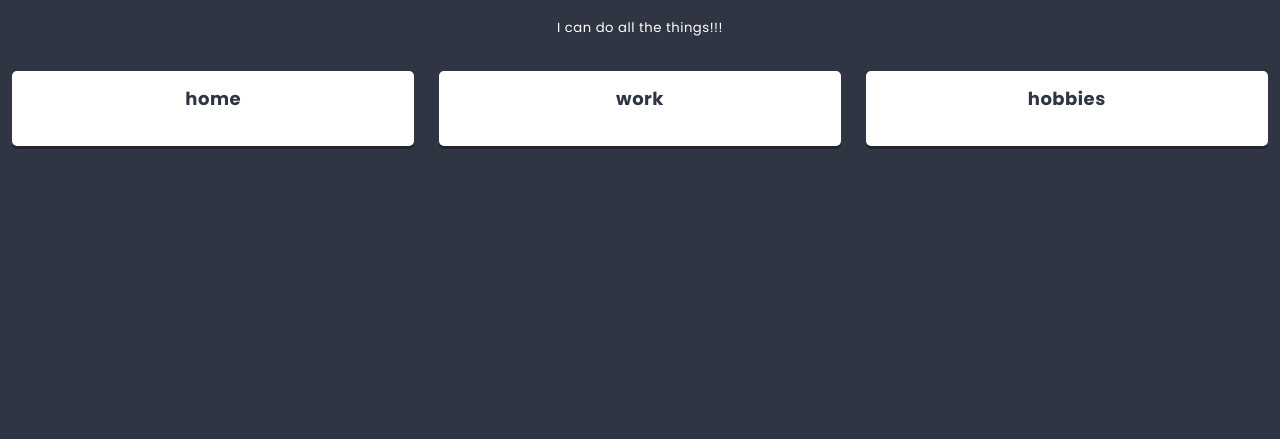
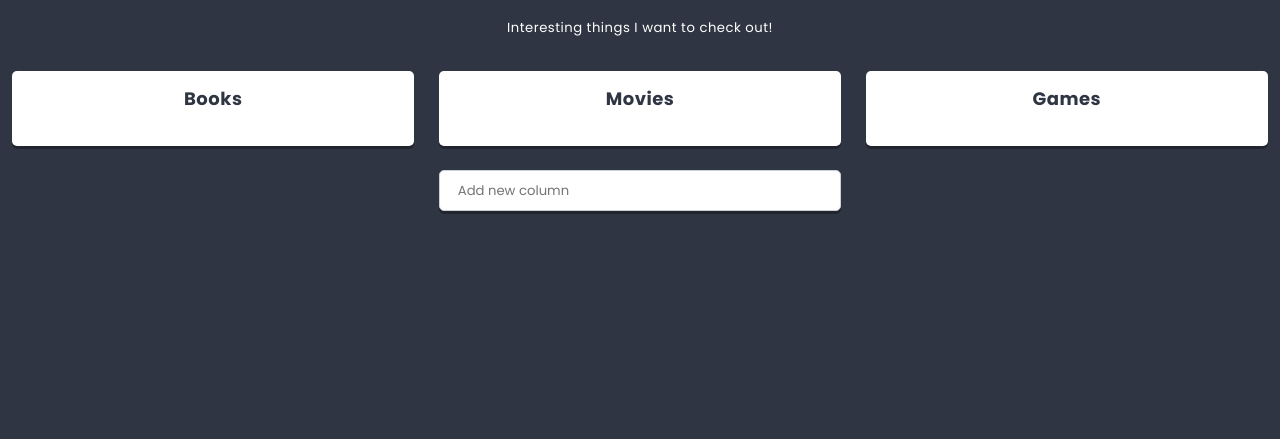
Before and after one commit to mberdys/react, a React app: page / in a window 1280 px wide. Shown: the part 361-800 px from the top of the page. Built offline with nearby package versions, Linux system fonts and the light colour scheme.

Commit message:
Use data from dataStore.js

```diff
--- a/src/components/App/App.js
+++ b/src/components/App/App.js
@@ -1,17 +1,16 @@
 import React from 'react';
 import styles from './App.scss';
 import List from '../List/List.js';
+import {pageContents, listData} from '../../data/dataStore.js';
 
 class App extends React.Component {
   render() {
+
     return (
       <main className={styles.component}>
-        <h1 className={styles.title}>My first React app</h1>
-        <h2 className={styles.subtitle}>Hello world!</h2>
-
-        <List title={['Things to do ', <sup key='1'>soon!</sup>]}
-        image={"http://uploads.kodilla.com/bootcamp/fer/11.react/space.png"}></List>
-
+        <h1 className={styles.title}>{pageContents.title}</h1>
+        <h2 className={styles.subtitle}>{pageContents.subtitle}</h2>
+        <List {...listData} />
       </main>
     )
   }
--- /dev/null
+++ b/src/components/Button/Button.js
@@ -0,0 +1,11 @@
+import React from 'react';
+import styles from './Button.scss';
+
+const Button = ({variant = '', ...otherProps}) => (
+  <button
+    {...otherProps}
+    className={styles.component + variant.split(' ').map(name => ' ' + (styles[name] || name)).join('')}
+  />
+);
+
+export default Button;
--- a/src/components/Column/Column.js
+++ b/src/components/Column/Column.js
@@ -4,13 +4,13 @@ import PropTypes from 'prop-types';
 
 class Column extends React.Component {
   static propTypes = {
-    titleColumn: PropTypes.string,
+    title: PropTypes.string,
   }
 
   render() {
     return (
       <section className={styles.component}>
-        <h3 className={styles.title}>{this.props.titleColumn}</h3>
+        <h3 className={styles.title}>{this.props.title}</h3>
       </section>
     )
   }
--- /dev/null
+++ b/src/components/Creator/Creator.js
@@ -0,0 +1,63 @@
+import React from 'react';
+import styles from './Creator.scss';
+import Button from '../Button/Button';
+import PropTypes from 'prop-types';
+
+class Creator extends React.Component {
+  static propTypes = {
+    text: PropTypes.string,
+  }
+
+  static defaultProps = {
+    text: 'Add new item',
+  }
+
+  state = {
+    value: '',
+    visibleButtons: false,
+  }
+
+  handleChange = event => {
+    // console.log(event);
+    this.setState({
+      value: event.target.value,
+      visibleButtons: event.target.value.length > 0
+    });
+  }
+
+  handleOK = () => {
+    if(this.state.value != ''){
+      this.props.action(this.state.value);
+      this.setState({
+        value: '',
+        visibleButtons: false
+      });
+    }
+  }
+
+  handleCancel = () => {
+    this.setState({
+      value: '',
+      visibleButtons: false
+    });
+  }
+
+  render() {
+    return (
+      <div className={styles.component}>
+        <input
+          type='text'
+          placeholder={this.props.text}
+          value={this.state.value}
+          onChange={this.handleChange}
+        />
+        <div className={styles.buttons + (this.state.visibleButtons ? ' ' + styles.buttonsShown : '')}>
+          <Button onClick={this.handleOK}>OK</Button>
+          <Button onClick={this.handleCancel} variant='danger'>cancel</Button>
+        </div>
+      </div>
+    );
+  }
+}
+
+export default Creator;
--- a/src/components/Creator/Creator.scss
+++ b/src/components/Creator/Creator.scss
@@ -6,6 +6,7 @@
   input {
     width: 100%;
     background: $color-light;
+    color: $color-dark;
     border: 1px solid lighten($color-dark, 60%);
     padding: $base-size ($base-size * 1.5);
     margin: 0 0 $base-size 0;
--- a/src/components/Hero/Hero.js
+++ b/src/components/Hero/Hero.js
@@ -1,10 +1,11 @@
 import React from 'react';
 import styles from './Hero.scss';
 import PropTypes from 'prop-types';
+import ReactHtmlParser from 'react-html-parser';
 
 const Hero = props => (
   <header className={styles.component}>
-    <h2 className={styles.title}>{props.titleText}</h2>
+    <h2 className={styles.title}>{ReactHtmlParser(props.titleText)}</h2>
     <img className={styles.image} src={props.image}></img>
   </header>
 );
--- /dev/null
+++ b/src/components/Icon/Icon.js
@@ -0,0 +1,5 @@
+import React from 'react';
+
+const Icon = props => (<i className={`fas fa-${props.name}`}></i>);
+
+export default Icon;
--- a/src/components/List/List.js
+++ b/src/components/List/List.js
@@ -3,16 +3,40 @@ import styles from './List.scss';
 import Hero from '../Hero/Hero.js';
 import PropTypes from 'prop-types';
 import Column from '../Column/Column.js';
+import {settings} from '../../data/dataStore';
+import ReactHtmlParser from 'react-html-parser';
+import Creator from '../Creator/Creator.js';
 
 class List extends React.Component {
+  state = {
+    columns: this.props.columns || [],
+  }
+
   static propTypes = {
     title: PropTypes.node.isRequired,
-    children: PropTypes.node,
+    description: PropTypes.node,
+    columns: PropTypes.array,
     image: PropTypes.node,
   }
 
   static defaultProps = {
-    children: <p>I can do all the things!!!</p>,
+    description: settings.defaultListDescription,
+  }
+
+  addColumn(title) {
+    this.setState(state => (
+      {
+        columns: [
+          ...state.columns,
+          {
+            key: state.columns.length ? state.columns[state.columns.length-1].key+1 : 0,
+            title,
+            icon: 'list-alt',
+            cards: []
+          }
+        ]
+      }
+    ))
   }
 
   render() {
@@ -20,12 +44,15 @@ class List extends React.Component {
       <section className={styles.component}>
         <Hero titleText={this.props.title} image={this.props.image} />
         <div className={styles.description}>
-          {this.props.children}
+          {ReactHtmlParser(this.props.description)}
         </div>
         <div className={styles.columns}>
-          <Column titleColumn={'home'} />
-          <Column titleColumn={'work'} />
-          <Column titleColumn={'hobbies'} />
+          {this.state.columns.map(({key, ...columnProps}) => (
+            <Column key={key} {...columnProps} />
+          ))}
+        </div>
+        <div className={styles.creator}>
+          <Creator text={settings.columnCreatorText} action={title => this.addColumn(title)}/>
         </div>
       </section>
     )
```
